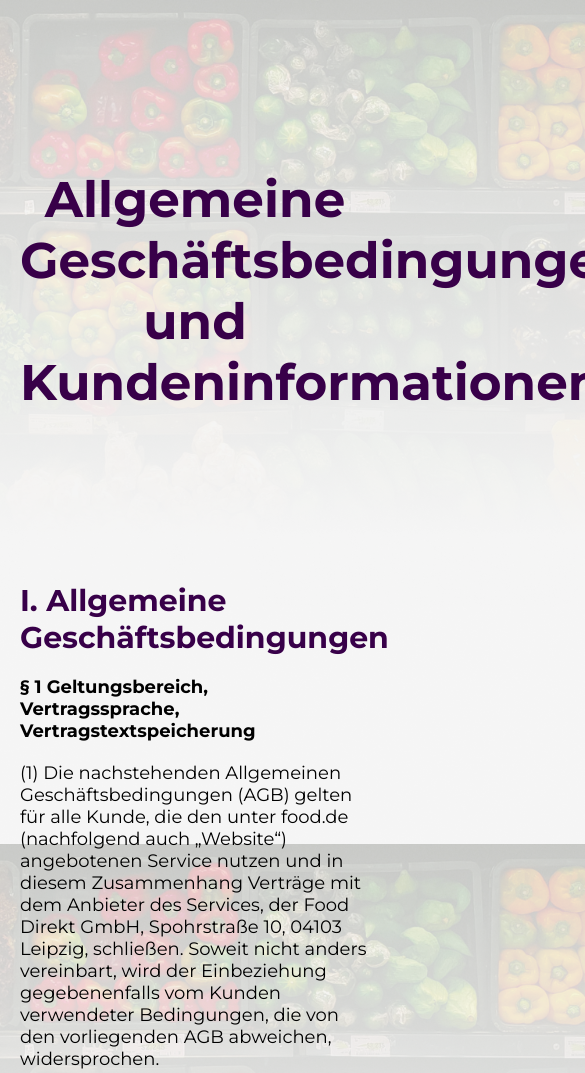
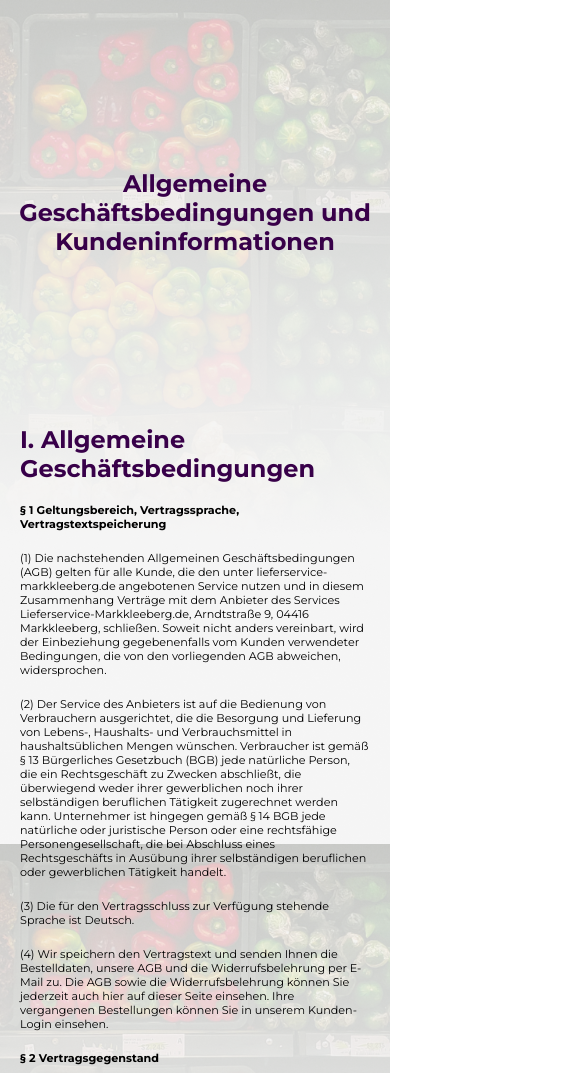
Before and after one commit to LowFlyingDuck/lieferservice-markkleeberg, a website: page public/pages/agb.html in a window 390 px wide. Shown: the top 1073 px of the page, 585 px wide, since content can reach past the window. Drawn offline with Linux system fonts and the light colour scheme.

Commit message:
responsive soft release

```diff
--- a/public/main.css
+++ b/public/main.css
@@ -580,6 +580,18 @@ p.copyright {
   }
 }
 @media only screen and (max-width: 800px) {
+  body {
+    font-size: 50%;
+  }
+
+  section h1 {
+    font-size: 3em !important;
+  }
+
+  main>section {
+    padding: 0 !important;
+  }
+
   main>img {
     width: 90%;
   }
--- a/public/pages/agb.html
+++ b/public/pages/agb.html
@@ -5,6 +5,11 @@
   <meta name="viewport" content="width=device-width, initial-scale=1.0">
   <link rel="stylesheet" href="/main.css">
   <title>Allgemeine Geschäftsbedingungen | Lieferservice-Markkleeberg.de</title>
+  <style>
+    p {
+      font-size: 1.4em !important;
+    }
+  </style>
 </head>
 <body>
   <main>
@@ -17,7 +22,7 @@
   </section>
   <section>
     <p style="margin-bottom: 20px"><strong>§ 1 Geltungsbereich, Vertragssprache, Vertragstextspeicherung</strong></p>
-    <p> (1) Die nachstehenden Allgemeinen Geschäftsbedingungen (AGB) gelten für alle Kunde, die den unter food.de (nachfolgend auch „Website“) angebotenen Service nutzen und in diesem Zusammenhang Verträge mit dem Anbieter des Services, der Food Direkt GmbH, Spohrstraße 10, 04103 Leipzig, schließen. Soweit nicht anders vereinbart, wird der Einbeziehung gegebenenfalls vom Kunden verwendeter Bedingungen, die von den vorliegenden AGB abweichen, widersprochen.</p>
+    <p> (1) Die nachstehenden Allgemeinen Geschäftsbedingungen (AGB) gelten für alle Kunde, die den unter lieferservice-markkleeberg.de angebotenen Service nutzen und in diesem Zusammenhang Verträge mit dem Anbieter des Services Lieferservice-Markkleeberg.de, Arndtstraße 9, 04416 Markkleeberg, schließen. Soweit nicht anders vereinbart, wird der Einbeziehung gegebenenfalls vom Kunden verwendeter Bedingungen, die von den vorliegenden AGB abweichen, widersprochen.</p>
   </section>
   <section>
     <p> (2) Der Service des Anbieters ist auf die Bedienung von Verbrauchern ausgerichtet, die die Besorgung und Lieferung von Lebens-, Haushalts- und Verbrauchsmittel in haushaltsüblichen Mengen wünschen. Verbraucher ist gemäß § 13 Bürgerliches Gesetzbuch (BGB) jede natürliche Person, die ein Rechtsgeschäft zu Zwecken abschließt, die überwiegend weder ihrer gewerblichen noch ihrer selbständigen beruflichen Tätigkeit zugerechnet werden kann. Unternehmer ist hingegen gemäß § 14 BGB jede natürliche oder juristische Person oder eine rechtsfähige Personengesellschaft, die bei Abschluss eines Rechtsgeschäfts in Ausübung ihrer selbständigen beruflichen oder gewerblichen Tätigkeit handelt. </p>
```
